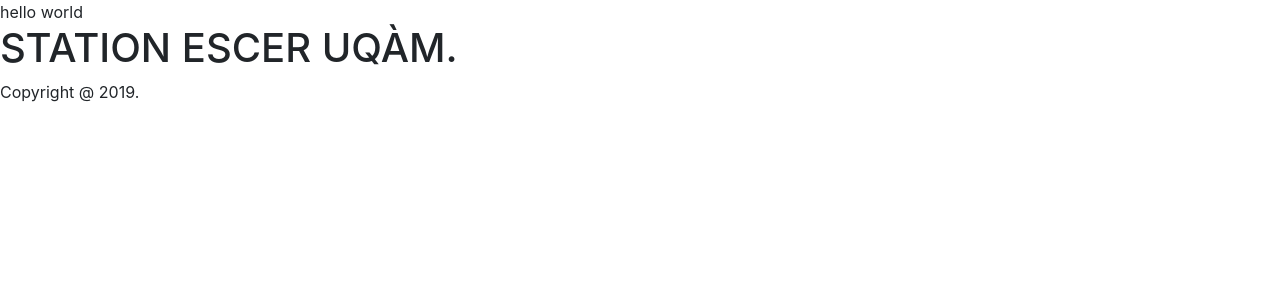
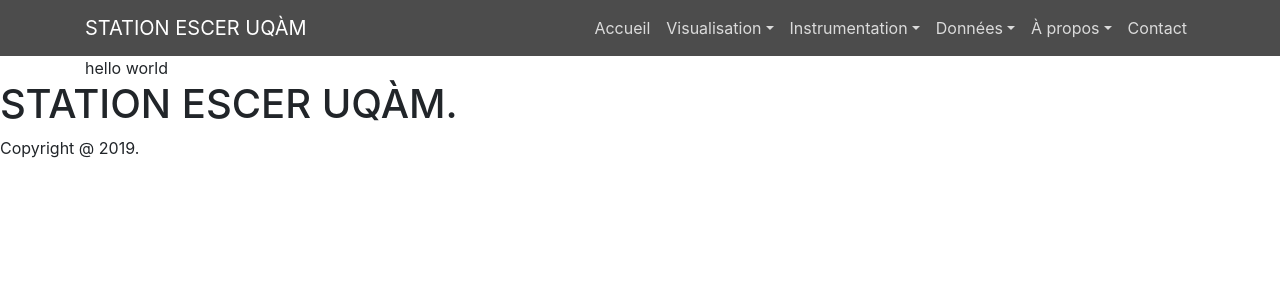
Before and after one commit to ploumzoum/uqam_station_website, a Django app: page / in a window 1280 px wide. Shown: the top 300 px of the page. Run offline with Django 3.2, Linux system fonts and the light colour scheme; style sheets or scripts are compiled from the project's sources; some libraries are stand-ins or nearby versions.

Commit message:
contenu de la navbar ajouté

```diff
--- /dev/null
+++ b/static/scss/_dropdown.scss
@@ -0,0 +1,14 @@
+#nav-links.collapse:not(.show) {
+  .dropdown:hover > .dropdown-menu {
+    display: block;
+  }
+  .dropdown > .dropdown-toggle:active {
+    /*Without this, clicking will make it sticky*/
+    pointer-events: none;
+  }
+}
+
+.dropdown-menu {
+  background-color: $dropdown-background-color;
+
+}
--- /dev/null
+++ b/static/scss/_navbar.scss
@@ -0,0 +1,3 @@
+nav {
+  background-color: fade-out($black, 0.3);
+}
--- /dev/null
+++ b/static/scss/_variables.scss
@@ -0,0 +1,2 @@
+$navbar-dark-color:  rgba(white, .80);
+$dropdown-background-color:  fade-out(black, 0.27);
--- a/static/scss/uqam_station.scss
+++ b/static/scss/uqam_station.scss
@@ -1,2 +1,7 @@
-// Chargement de tout se css de bootstrap
+@import "variables";
+// Importation de tout les styles de bootstrap
 @import "../bootstrap/scss/bootstrap";
+
+// Importation des modifications du style
+@import "navbar";
+@import "dropdown";
--- a/templates/base.html
+++ b/templates/base.html
@@ -2,29 +2,90 @@
 {% load static %}
 {% load sass_tags %}
 
-<html lang="fr" xml:lang="fr" >
+<html lang="fr" xml:lang="fr">
 
 <header>
-    <meta http-equiv="Content-Type" content="text/html; charset=UTF-8" />
+	<meta http-equiv="Content-Type" content="text/html; charset=UTF-8"/>
 	<link href="{% sass_src 'scss/uqam_station.scss' %}" rel="stylesheet" type="text/css"/>
 	{% block header %}
 	{% endblock %}
 </header>
 <body>
-<main class="mt-auto mb-auto">
+<nav class="navbar navbar-dark navbar-expand-lg">
+	<div class="container">
+		<a class="navbar-brand" href="#">STATION ESCER UQÀM</a>
+		<button class="navbar-toggler" type="button" data-toggle="collapse" data-target="#nav-links">
+			<span class="navbar-toggler-icon"></span>
+		</button>
+		<div class="collapse navbar-collapse" id="nav-links">
+			<ul class="navbar-nav ml-auto">
+				<li class="nav-item ">
+					<a class="nav-link" href="#">Accueil</a>
+				</li>
+				<li class="nav-item dropdown">
+					<div class="nav-link dropdown-toggle" data-toggle="dropdown">Visualisation</div>
+					<ul class="dropdown-menu">
+						<li><a class="dropdown-item" href="#">Météogramme</a></li>
+						<li><a class="dropdown-item" href="#">Évolution historique</a></li>
+						<li><a class="dropdown-item" href="#">Graphique radial</a></li>
+						<li><a class="dropdown-item" href="#">Rose des vents</a></li>
+						<li><a class="dropdown-item" href="#">Disdromètre</a></li>
+						<li><a class="dropdown-item" href="#">Radar</a></li>
+					</ul>
+				</li>
+				<li class="nav-item dropdown">
+					<div class="nav-link dropdown-toggle" data-toggle="dropdown">Instrumentation</div>
+					<ul class="dropdown-menu">
+						<li><a class="dropdown-item" href="#">Anémomètre à coupelles</a></li>
+						<li><a class="dropdown-item" href="#">Girouette</a></li>
+						<li><a class="dropdown-item" href="#">Anémomètre ultrasonique</a></li>
+						<li><a class="dropdown-item" href="#">Pluviomètre</a></li>
+						<li><a class="dropdown-item" href="#">Disdromètre</a></li>
+						<li><a class="dropdown-item" href="#">Radiomètres</a></li>
+						<li><a class="dropdown-item" href="#">Température - Humidité</a></li>
+						<li><a class="dropdown-item" href="#">Datalogger</a></li>
+					</ul>
+				</li>
+				<li class="nav-item dropdown">
+					<div class="nav-link dropdown-toggle" data-toggle="dropdown">Données</div>
+					<ul class="dropdown-menu">
+						<li><a class="dropdown-item" href="#">Metar</a></li>
+						<li><a class="dropdown-item" href="#">Sounding</a></li>
+						<li><a class="dropdown-item" href="#">Données</a></li>
+					</ul>
+				</li>
+				<li class="nav-item dropdown">
+					<div class="nav-link dropdown-toggle" data-toggle="dropdown">À propos</div>
+					<ul class="dropdown-menu">
+						<li><a class="dropdown-item" href="#" disabled>Historique</a></li>
+						<li><a class="dropdown-item" href="#" disabled>Équipe</a></li>
+					</ul>
+				</li>
+				<li class="nav-item ">
+					<a class="nav-link" href="#">Contact</a>
+				</li>
+			</ul>
+		</div>
+	</div>
+</nav>
+<main class="container">
 	{% block content %}
 	{% endblock %}
 </main>
 <footer>
 	<div class="wrapper">
 		<h1>STATION ESCER UQÀM<span class="orange">.</span></h1>
-       <div class="copyright"> Copyright @ {% now "Y" %}. </div>
+		<div class="copyright"> Copyright @ {% now "Y" %}.</div>
 	</div>
 
 </footer>
 
-    <script src="https://code.jquery.com/jquery-3.3.1.slim.min.js" integrity="sha384-q8i/X+965DzO0rT7abK41JStQIAqVgRVzpbzo5smXKp4YfRvH+8abtTE1Pi6jizo" crossorigin="anonymous"></script>
-    <script src="https://cdnjs.cloudflare.com/ajax/libs/popper.js/1.14.7/umd/popper.min.js" integrity="sha384-UO2eT0CpHqdSJQ6hJty5KVphtPhzWj9WO1clHTMGa3JDZwrnQq4sF86dIHNDz0W1" crossorigin="anonymous"></script>
+<script src="https://code.jquery.com/jquery-3.3.1.slim.min.js"
+				integrity="sha384-q8i/X+965DzO0rT7abK41JStQIAqVgRVzpbzo5smXKp4YfRvH+8abtTE1Pi6jizo"
+				crossorigin="anonymous"></script>
+<script src="https://cdnjs.cloudflare.com/ajax/libs/popper.js/1.14.7/umd/popper.min.js"
+				integrity="sha384-UO2eT0CpHqdSJQ6hJty5KVphtPhzWj9WO1clHTMGa3JDZwrnQq4sF86dIHNDz0W1"
+				crossorigin="anonymous"></script>
 <script src="{% static 'bootstrap/js/bootstrap.js' %}"></script>
 </body>
 
```
Also changed, not shown: uqam_station_website/static/scss/uqam_station.css, 1 other file. Lines whose indentation alone changed are shown as unchanged.
